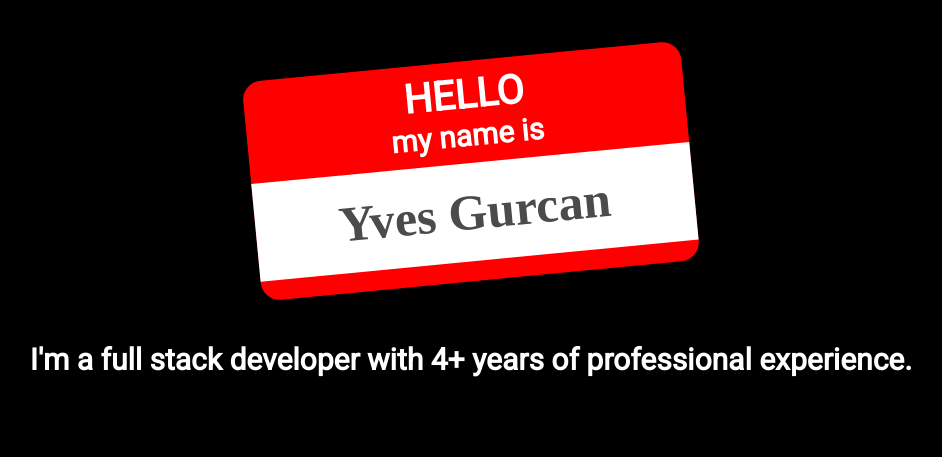
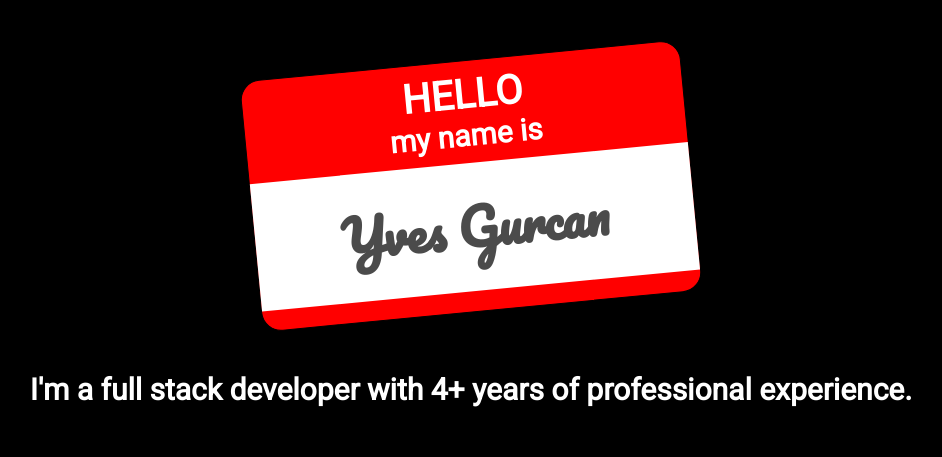
Before and after one commit to yvesgurcan/yvesgurcan.com-v4, a plain HTML site: page index.html in a window 1280 px wide. Shown: the top 457 px of the page, without its empty margins (169-1111 px from the left). Drawn offline with Linux system fonts and the light colour scheme.

Commit message:
Update index.css

```diff
--- a/index.css
+++ b/index.css
@@ -67,7 +67,7 @@ h1 :nth-child(3) {
   font-size: 50px;
   font-family: Permanent Marker;
   font-family: Great Vibes;
-  font-family: Caveat;
+  font-family: Pacifico;
 }
 
 h2 {
```
